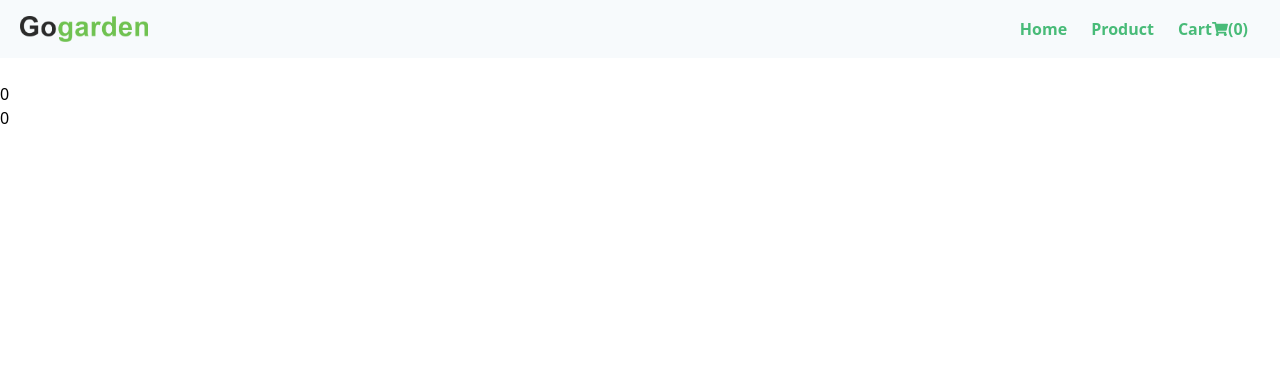
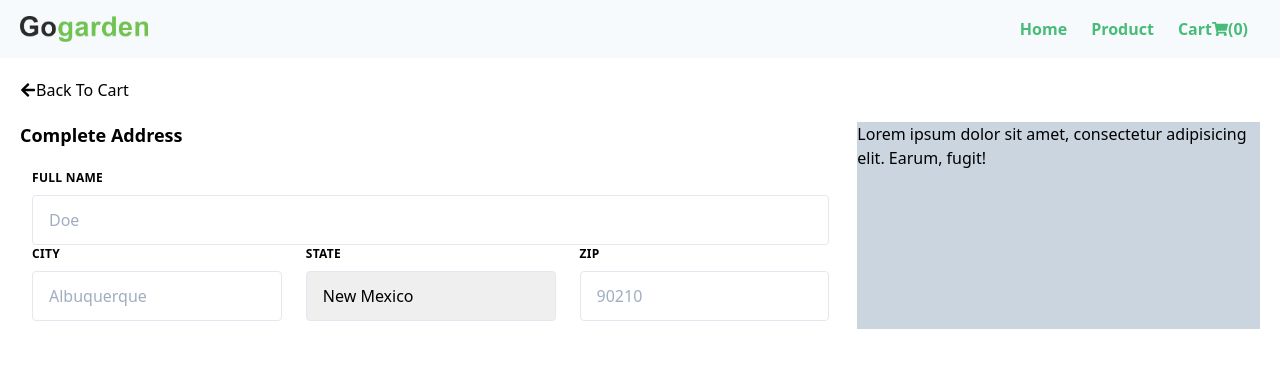
Before and after one commit to rahulsya/gogarden, a React (Create React App) app: page /checkout in a window 1280 px wide. Shown: the top 368 px of the page. Built offline with nearby package versions, Linux system fonts and the light colour scheme.

Commit message:
uncomplete checkout js

```diff
--- a/src/pages/Checkout.js
+++ b/src/pages/Checkout.js
@@ -1,14 +1,89 @@
 import React from "react";
+import { FaArrowLeft } from "react-icons/fa";
 import { connect } from "react-redux";
 
 function Checkout({ cart, total, amount }) {
   return (
-    <div>
-      {cart.map((item) => item.name)}
-      <br />
-      {total}
-      <br />
-      {amount}
+    <div className="container mx-auto px-5">
+      <div className="capitalize mt-5 mb-5 text-md flex items-center">
+        <FaArrowLeft /> Back to cart
+      </div>
+      <div className="grid grid-cols-3 gap-4">
+        <div className="col-span-2">
+          <div className="title text-lg font-semibold">Complete Address</div>
+          {/* form here */}
+          <div className="form  ">
+            <div className="flex mt-5">
+              <div className="w-full px-3">
+                <label
+                  className="block uppercase tracking-wide text-grey-darker text-xs font-bold mb-2"
+                  htmlFor="grid-last-name"
+                >
+                  Full Name
+                </label>
+                <input
+                  className="appearance-none block w-full bg-grey-lighter text-grey-darker border border-grey-lighter rounded py-3 px-4"
+                  id="grid-last-name"
+                  type="text"
+                  placeholder="Doe"
+                />
+              </div>
+            </div>
+            <div className=" md:flex mb-2">
+              <div className="md:w-1/2 px-3 mb-6 md:mb-0">
+                <label
+                  className="block uppercase tracking-wide text-grey-darker text-xs font-bold mb-2"
+                  for="grid-city"
+                >
+                  City
+                </label>
+                <input
+                  className="appearance-none block w-full bg-grey-lighter text-grey-darker border border-grey-lighter rounded py-3 px-4"
+                  id="grid-city"
+                  type="text"
+                  placeholder="Albuquerque"
+                />
+              </div>
+              <div className="md:w-1/2 px-3">
+                <label
+                  className="block uppercase tracking-wide text-grey-darker text-xs font-bold mb-2"
+                  for="grid-state"
+                >
+                  State
+                </label>
+                <div className="relative">
+                  <select
+                    className="block appearance-none w-full bg-grey-lighter border border-grey-lighter text-grey-darker py-3 px-4 pr-8 rounded"
+                    id="grid-state"
+                  >
+                    <option>New Mexico</option>
+                    <option>Missouri</option>
+                    <option>Texas</option>
+                  </select>
+                </div>
+              </div>
+              <div className="md:w-1/2 px-3">
+                <label
+                  className="block uppercase tracking-wide text-grey-darker text-xs font-bold mb-2"
+                  for="grid-zip"
+                >
+                  Zip
+                </label>
+                <input
+                  className="appearance-none block w-full bg-grey-lighter text-grey-darker border border-grey-lighter rounded py-3 px-4"
+                  id="grid-zip"
+                  type="text"
+                  placeholder="90210"
+                />
+              </div>
+            </div>
+          </div>
+        </div>
+        <div className="col-span-1 bg-gray-400">
+          Lorem ipsum dolor sit amet, consectetur adipisicing elit. Earum,
+          fugit!
+        </div>
+      </div>
     </div>
   );
 }
```
